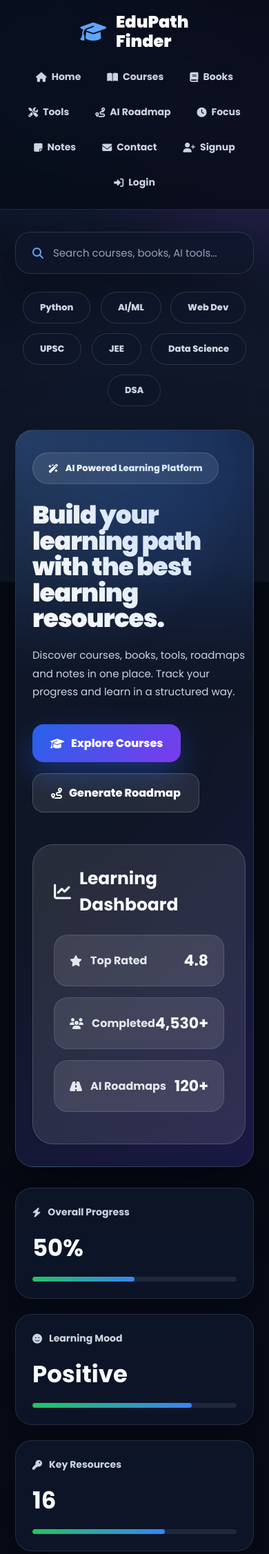
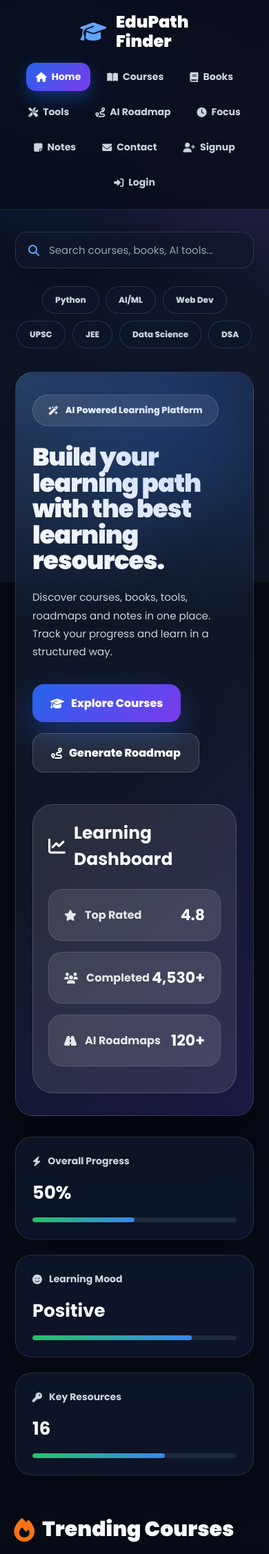
Before and after one commit to Ajeetyadav4583/EduPath-Finder, a Flask app: page / in a window 390 px wide. Shown: the top 2253 px of the page at 69% size. Run offline with Flask 3, Linux system fonts and the light colour scheme.

Commit message:
Update style.css

```diff
--- a/static/style.css
+++ b/static/style.css
@@ -89,6 +89,30 @@ body::after{
     color:white;
     background:rgba(255,255,255,.08);
     transform:translateY(-2px);
+}
+
+.nav-links a.active{
+    color:white;
+    background:linear-gradient(135deg,#2563eb,#7c3aed);
+    box-shadow:0 10px 25px rgba(37,99,235,.4);
+}
+
+.scroll-progress{
+    position:fixed;
+    top:0;
+    left:0;
+    width:100%;
+    height:3px;
+    z-index:1100;
+    background:transparent;
+}
+
+.scroll-progress span{
+    display:block;
+    height:100%;
+    width:0%;
+    background:linear-gradient(135deg,#2563eb,#7c3aed,#60a5fa);
+    transition:width .1s ease-out;
 }
 
 .user-pill{
@@ -771,4 +795,45 @@ footer{
     .course-actions{
         flex-direction:column;
     }
+
+    .page-header{
+        padding:30px 18px;
+        border-radius:22px;
+    }
+
+    .page-header h1,
+    .form-page-title h1{
+        font-size:26px;
+    }
+
+    .top-search-container,
+    .search-box{
+        padding:14px 18px;
+        border-radius:18px;
+    }
+
+    .grid{
+        grid-template-columns:1fr;
+    }
+
+    .categories{
+        gap:10px;
+    }
+
+    .categories span{
+        padding:10px 18px;
+        font-size:12px;
+    }
+
+    .analysis-card h2{
+        font-size:26px;
+    }
+
+    .dashboard-card{
+        padding:22px;
+    }
+
+    #timer{
+        font-size:54px;
+    }
 }
```
